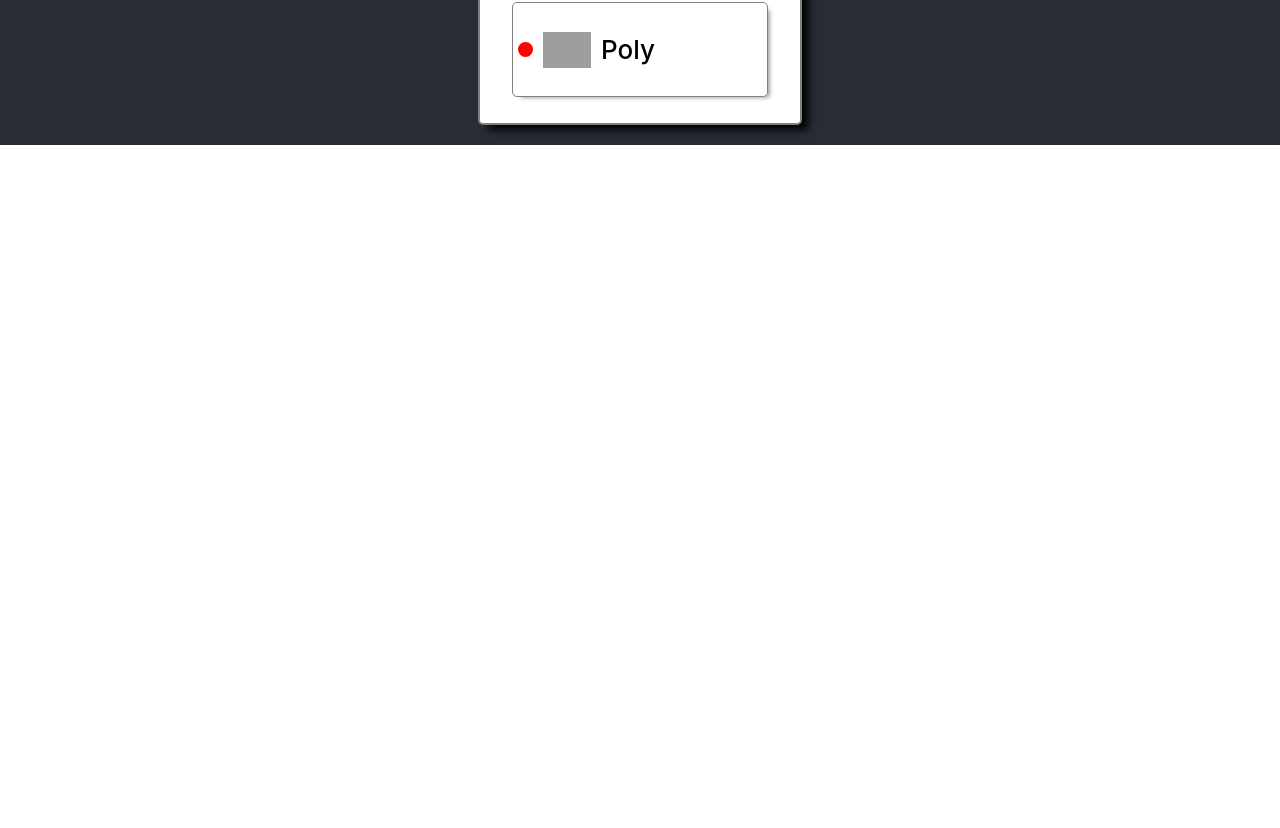
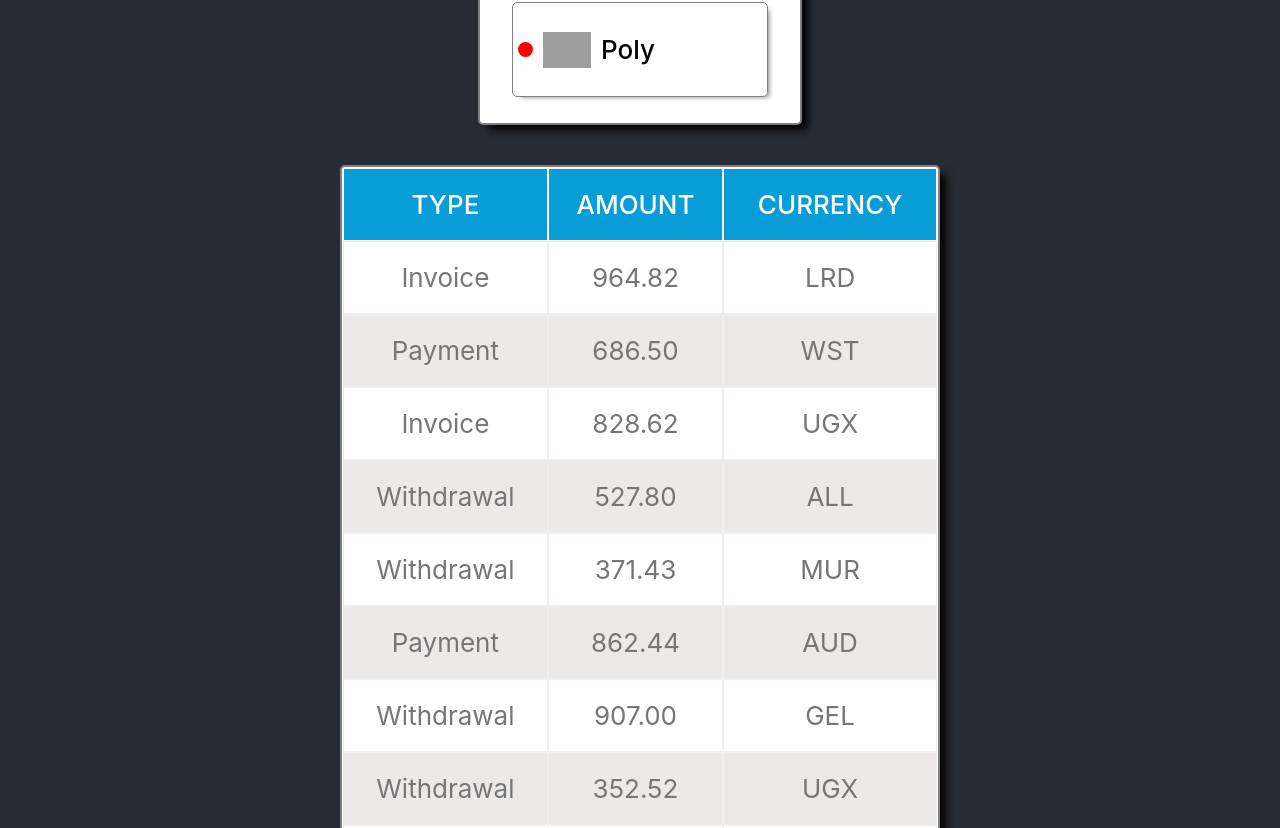
Before and after one commit to l-Bohdan-l/goit-react-hw-01-components, a React (Create React App) app: page / in a window 1280 px wide. Shown: the part 1192-2020 px from the top of the page. Before the commit the page ends 1337 px from the top, so only its background shows below. Built offline with nearby package versions, Linux system fonts and the light colour scheme; grey boxes are pictures that could not be loaded.

Commit message:
create transactions component with styles

```diff
--- a/src/App.js
+++ b/src/App.js
@@ -5,16 +5,17 @@ import { Statistics } from './components/Statistics/Statistics';
 import data from './components/Statistics/data.json';
 import { FriendsList } from './components/FriendsList/FriendsList';
 import friends from './components/FriendsList/friends.json';
+import { Transactions } from './components/Transaction-history/Transactions';
+import items from './components/Transaction-history/transactions.json';
 
 function App() {
   return (
     <div className="App">
       <header className="App-header">
-        <>
-          <Profile user={userData} />
-        </>
+        <Profile user={userData} />
         <Statistics title="Upload stats" stats={data} />
         <FriendsList friends={friends} />
+        <Transactions items={items} />
       </header>
     </div>
   );
--- a/src/components/FriendsList/FriendsList.js
+++ b/src/components/FriendsList/FriendsList.js
@@ -31,12 +31,12 @@ export const FriendsList = ({ friends }) => {
 };
 
 FriendsList.defaultProps = {
-  title: 'Upload stats',
-  label: 'no label',
-  percentage: 'no percentage',
+  name: 'Friend name',
+  avatar: 'https://cdn-icons-png.flaticon.com/512/1998/1998592.png',
 };
 
 FriendsList.propTypes = {
-  title: PropTypes.string.isRequired,
-  stats: PropTypes.arrayOf(PropTypes.shape({}).isRequired).isRequired,
+  name: PropTypes.string.isRequired,
+  avatar: PropTypes.string.isRequired,
+  isOnline: PropTypes.bool,
 };
--- /dev/null
+++ b/src/components/Transaction-history/Transactions.js
@@ -0,0 +1,41 @@
+import React from 'react';
+import PropTypes from 'prop-types';
+import styles from './Transactions.module.scss';
+
+export const Transactions = ({ items }) => {
+  return (
+    <table className={styles.transactionHistory}>
+      <thead className={styles.tableHead}>
+        <tr>
+          <th>Type</th>
+          <th>Amount</th>
+          <th>Currency</th>
+        </tr>
+      </thead>
+
+      <tbody>
+        {items.map(item => {
+          const { id, type, amount, currency } = item;
+          return (
+            <tr key={id}>
+              <td>{type}</td>
+              <td>{amount}</td>
+              <td>{currency}</td>
+            </tr>
+          );
+        })}
+      </tbody>
+    </table>
+  );
+};
+
+Transactions.defaultProps = {
+  name: 'Friend name',
+  avatar: 'https://cdn-icons-png.flaticon.com/512/1998/1998592.png',
+};
+
+Transactions.propTypes = {
+  name: PropTypes.string.isRequired,
+  avatar: PropTypes.string.isRequired,
+  isOnline: PropTypes.bool,
+};
--- /dev/null
+++ b/src/components/Transaction-history/Transactions.module.scss
@@ -0,0 +1,39 @@
+.transactionHistory {
+  width: 600px;
+  margin: 0px auto;
+  margin-top: 20px;
+  background-color: #fff;
+  border: 2px solid gray;
+  border-radius: 5px;
+  box-shadow: 8px 7px 8px -2px #000000;
+  margin-bottom: 20px;
+}
+
+.transactionHistory thead {
+  width: 100%;
+  background-color: rgb(9, 157, 216);
+  color: #fff;
+  text-transform: uppercase;
+}
+
+.transactionHistory th {
+  padding-top: 20px;
+  padding-bottom: 20px;
+  font-weight: 500;
+}
+
+.transactionHistory tbody tr {
+  background-color: rgb(236, 233, 233);
+}
+
+.transactionHistory tbody tr:nth-of-type(2n + 1) {
+  background-color: #fff;
+}
+
+.transactionHistory td {
+  padding-top: 20px;
+  padding-bottom: 20px;
+  outline: 0.1px solid rgb(243, 237, 237);
+  color: rgb(119, 118, 118);
+  text-transform: capitalize;
+}
--- /dev/null
+++ b/src/components/Transaction-history/transactions.json
@@ -0,0 +1,122 @@
+[
+  {
+    "id": "1e0700a2-5183-4291-85cc-2065a036a683",
+    "type": "invoice",
+    "amount": "964.82",
+    "currency": "LRD"
+  },
+  {
+    "id": "a30f821b-4d25-4ff0-abdd-e340b3f0dd2b",
+    "type": "payment",
+    "amount": "686.50",
+    "currency": "WST"
+  },
+  {
+    "id": "44dca67a-8e5a-4798-bf8e-b15efd4e1abd",
+    "type": "invoice",
+    "amount": "828.62",
+    "currency": "UGX"
+  },
+  {
+    "id": "ea8ed3dc-2b68-4a53-905a-53ecb0adef33",
+    "type": "withdrawal",
+    "amount": "527.80",
+    "currency": "ALL"
+  },
+  {
+    "id": "ea76146a-0b00-4b80-bc02-a8c822176712",
+    "type": "withdrawal",
+    "amount": "371.43",
+    "currency": "MUR"
+  },
+  {
+    "id": "63ca02f9-d637-46b5-9237-f3b24425e029",
+    "type": "payment",
+    "amount": "862.44",
+    "currency": "AUD"
+  },
+  {
+    "id": "ed0263e8-59a5-4bf1-87e0-2bb88e53dc34",
+    "type": "withdrawal",
+    "amount": "907.00",
+    "currency": "GEL"
+  },
+  {
+    "id": "6013bad0-750c-4691-8bc2-d8f2b43969c4",
+    "type": "withdrawal",
+    "amount": "352.52",
+    "currency": "UGX"
+  },
+  {
+    "id": "252c7be4-8b06-4fa7-8d42-61fb835b70d5",
+    "type": "payment",
+    "amount": "388.98",
+    "currency": "TOP"
+  },
+  {
+    "id": "4eaab41b-b967-40ac-82ed-85fc66f646f1",
+    "type": "deposit",
+    "amount": "103.10",
+    "currency": "BWP"
+  },
+  {
+    "id": "9648a350-8469-42d5-8bf3-18090de5fe67",
+    "type": "withdrawal",
+    "amount": "322.32",
+    "currency": "MRO"
+  },
+  {
+    "id": "9c5c25fb-1a95-4b2f-8d1f-4c4426d677cc",
+    "type": "invoice",
+    "amount": "14.79",
+    "currency": "PYG"
+  },
+  {
+    "id": "43ef232c-80e9-4d6f-b48a-b22405620de3",
+    "type": "payment",
+    "amount": "904.86",
+    "currency": "CHF"
+  },
+  {
+    "id": "5161682e-e620-4019-ab0a-24ceb10fbd20",
+    "type": "withdrawal",
+    "amount": "307.08",
+    "currency": "NOK"
+  },
+  {
+    "id": "7b119d71-42e6-4c42-a141-6818b07bb9ff",
+    "type": "invoice",
+    "amount": "275.07",
+    "currency": "AWG"
+  },
+  {
+    "id": "a4f65722-65c4-4c28-b1f4-b8ed988bb205",
+    "type": "deposit",
+    "amount": "213.10",
+    "currency": "STD"
+  },
+  {
+    "id": "c6e5784b-0ca3-48d6-86e5-b5128af5a523",
+    "type": "invoice",
+    "amount": "116.11",
+    "currency": "CUP CUC"
+  },
+  {
+    "id": "c9ebed6a-3a02-4b49-ac0d-0534b51f2bfd",
+    "type": "invoice",
+    "amount": "878.67",
+    "currency": "HKD"
+  },
+  {
+    "id": "a4a98b0e-b22c-438b-9f83-de2df52110c8",
+    "type": "invoice",
+    "amount": "725.03",
+    "currency": "UYU UYI"
+  },
+  {
+    "id": "b39bfa7a-0166-4c47-94d6-87d20590f746",
+    "type": "payment",
+    "amount": "405.45",
+    "currency": "MDL"
+  }
+]
```
Also changed, not shown: src/components/Transaction-history/README.pl.md (added, +56 -0 lines), src/components/Transaction-history/README.ua.md (added, +57 -0 lines), src/components/Transaction-history/README.md (added), src/components/Transaction-history/preview.jpg (added).
